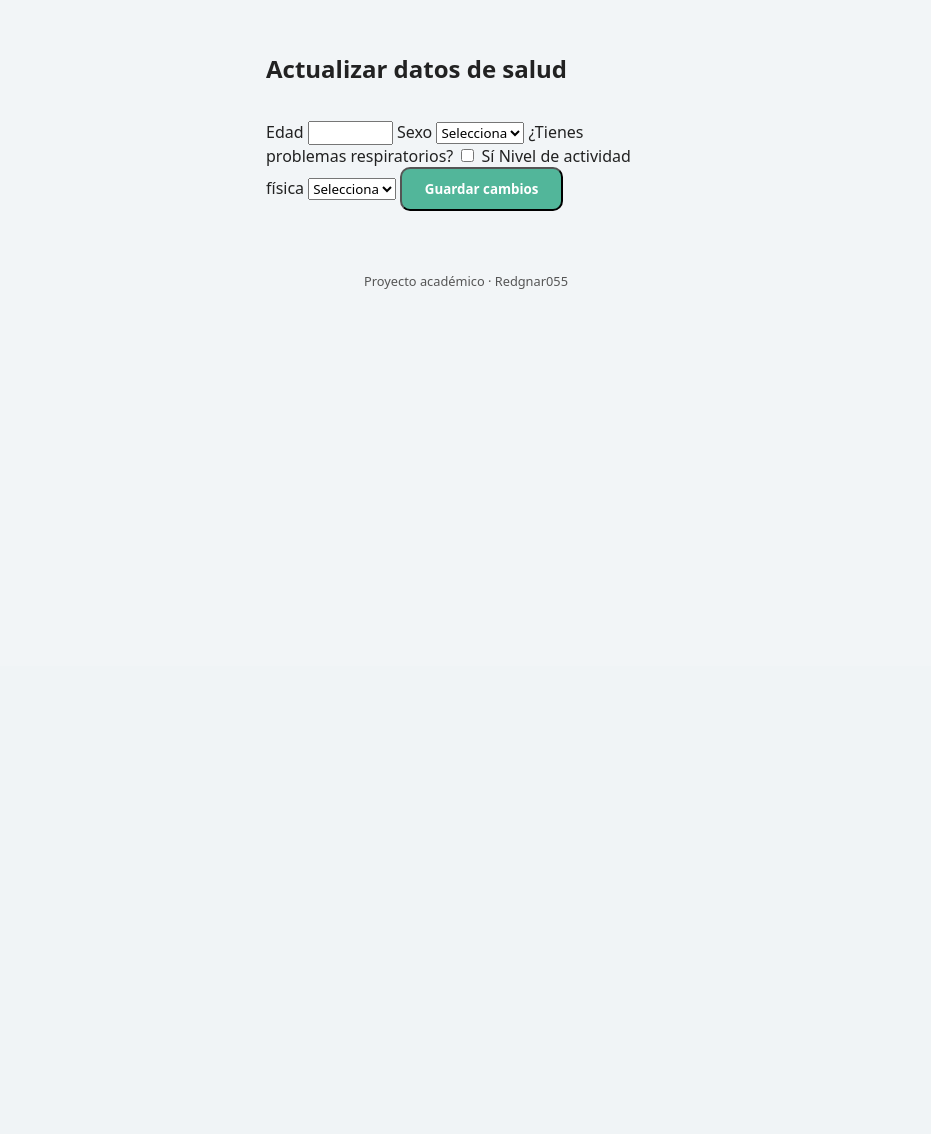
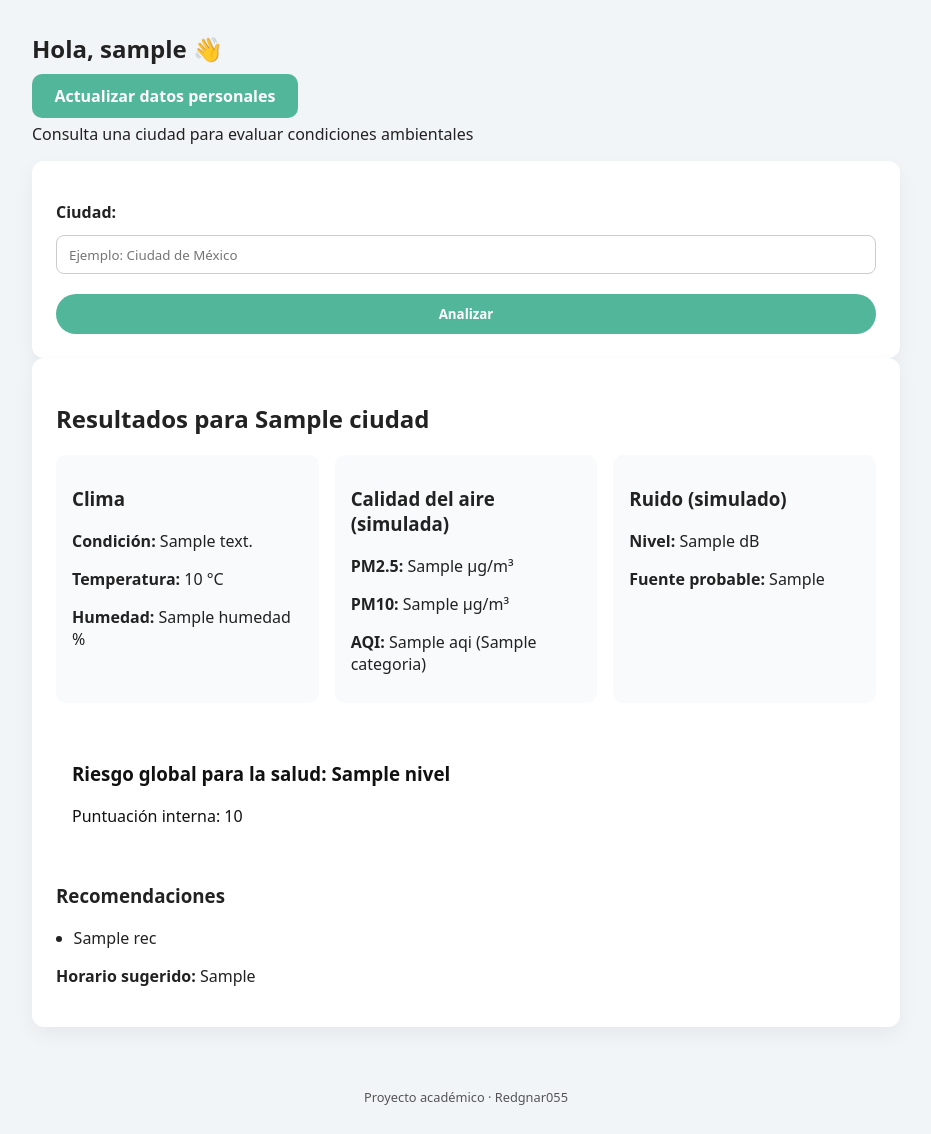
Before and after one commit to Redgnar05/Vital-routes-dev, a Flask app: template templates/update_profile.html in a window 1280 px wide. Shown: the part 134-1268 px from the top of the page, without its empty margins (174-1105 px from the left). Before the commit the page ends 423 px from the top, so only its background shows below. Run offline with Flask 3, Linux system fonts and the light colour scheme; the template is opened without the code that fills it: most values are stand-ins (such as "Sample title", 1, 10 or a date in 2020).

Commit message:
Enhance update profile page with dashboard and results
actualizar formulario

```diff
--- a/templates/update_profile.html
+++ b/templates/update_profile.html
@@ -1,40 +1,66 @@
 {% extends "base.html" %}
 {% block content %}
 
-<section class="form-section">
-  <h2>Actualizar datos de salud</h2>
+<section class="dashboard-header">
+  <h2>Hola, {{ username }} 👋</h2>
+  <p><a href="{{ url_for('update_profile') }}" class="btn-main">Actualizar datos personales</a></p>
+  <p>Consulta una ciudad para evaluar condiciones ambientales</p>
+</section>
 
-  <form method="POST" action="{{ url_for('update_profile') }}">
+<section class="card">
+  <form method="POST" action="{{ url_for('dashboard') }}" class="form">
+    <label for="ciudad">Ciudad:</label>
+    <input type="text" id="ciudad" name="ciudad" placeholder="Ejemplo: Ciudad de México">
 
-    <label>Edad</label>
-    <input type="number" name="edad" min="1" max="120" value="{{ user.edad or '' }}">
-
-    <label>Sexo</label>
-    <select name="sexo">
-      <option value="">Selecciona</option>
-      <option value="Masculino" {% if user.sexo=='Masculino' %}selected{% endif %}>Masculino</option>
-      <option value="Femenino" {% if user.sexo=='Femenino' %}selected{% endif %}>Femenino</option>
-      <option value="Otro" {% if user.sexo=='Otro' %}selected{% endif %}>Otro</option>
-    </select>
-
-    <label>¿Tienes problemas respiratorios?</label>
-    <input type="checkbox" name="respiratorio" value="Si"
-      {% if user.respiratorio == 'Si' %} checked {% endif %}> Sí
-
-    <label>Nivel de actividad física</label>
-    <select name="actividad">
-      <option value="">Selecciona</option>
-      <option value="Baja" {% if user.actividad=='Baja' %}selected{% endif %}>Baja</option>
-      <option value="Moderada" {% if user.actividad=='Moderada' %}selected{% endif %}>Moderada</option>
-      <option value="Alta" {% if user.actividad=='Alta' %}selected{% endif %}>Alta</option>
-    </select>
-
-    <button type="submit" class="btn-main">Guardar cambios</button>
+    <button type="submit" class="btn-main">Analizar</button>
   </form>
 
-  {% if msg %}
-    <div class="alert">{{ msg }}</div>
+  {% if error %}
+    <div class="alert alert-error">{{ error }}</div>
   {% endif %}
 </section>
 
+{% if resultado %}
+<section class="card">
+  <h2>Resultados para {{ resultado.ciudad }}</h2>
+
+  <div class="grid">
+    <div class="box">
+      <h3>Clima</h3>
+      <p><strong>Condición:</strong> {{ resultado.clima.descripcion }}</p>
+      <p><strong>Temperatura:</strong> {{ resultado.clima.temp }} °C</p>
+      <p><strong>Humedad:</strong> {{ resultado.clima.humedad }} %</p>
+    </div>
+
+    <div class="box">
+      <h3>Calidad del aire (simulada)</h3>
+      <p><strong>PM2.5:</strong> {{ resultado.aire.pm25 }} µg/m³</p>
+      <p><strong>PM10:</strong> {{ resultado.aire.pm10 }} µg/m³</p>
+      <p><strong>AQI:</strong> {{ resultado.aire.aqi }} ({{ resultado.aire.categoria }})</p>
+    </div>
+
+    <div class="box">
+      <h3>Ruido (simulado)</h3>
+      <p><strong>Nivel:</strong> {{ resultado.ruido.ruido_db }} dB</p>
+      <p><strong>Fuente probable:</strong> {{ resultado.ruido.fuente_probable }}</p>
+    </div>
+  </div>
+
+  <div class="riesgo riesgo-{{ resultado.riesgo.color }}">
+    <h3>Riesgo global para la salud: {{ resultado.riesgo.nivel }}</h3>
+    <p>Puntuación interna: {{ resultado.riesgo.score }}</p>
+  </div>
+
+  <section class="recomendaciones">
+    <h3>Recomendaciones</h3>
+    <ul>
+      {% for rec in resultado.recomendaciones %}
+        <li>{{ rec }}</li>
+      {% endfor %}
+    </ul>
+    <p class="sugerencia"><strong>Horario sugerido:</strong> {{ resultado.sugerencia_horario }}</p>
+  </section>
+</section>
+{% endif %}
+
 {% endblock %}
```
